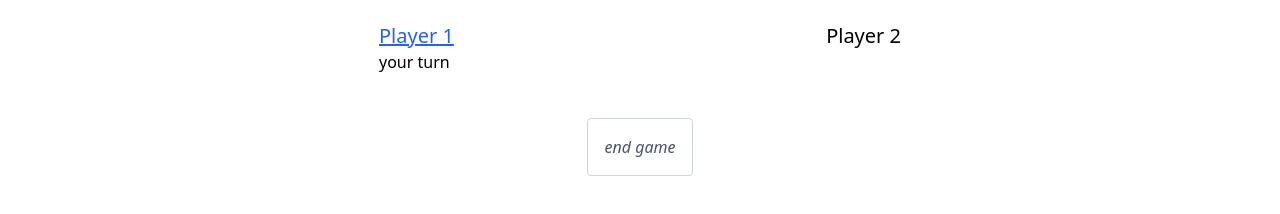
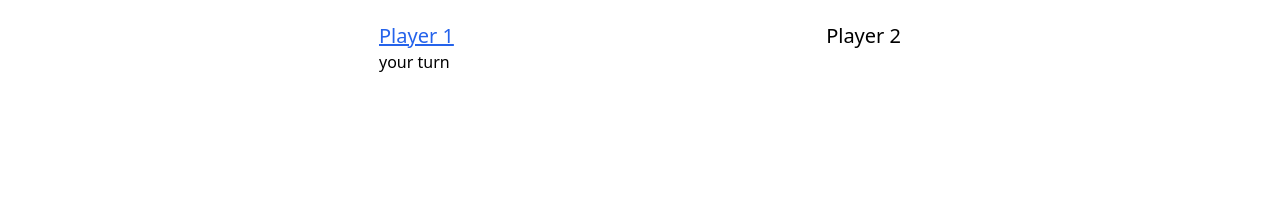
Before and after one commit to brianbancroft/connect-one-more-than-three, a React (Vite) app: page / in a window 1280 px wide. Both pictures are taken after a click on the button "START GAME". Shown: the part 586-800 px from the top of the page. Built offline with nearby package versions, Linux system fonts and the light colour scheme.

Commit message:
Handle reset

```diff
--- a/src/components/ActiveGame.jsx
+++ b/src/components/ActiveGame.jsx
@@ -1,5 +1,4 @@
-import React, { useReducer, useEffect } from "react";
-import PropTypes from "prop-types";
+import React, { useReducer } from "react";
 
 import Board from "./Board";
 import ButtonTriggerMove from "./ButtonTriggerMove";
@@ -38,15 +37,10 @@ function reducer(state, action) {
           currentUser: null,
         },
       };
-
-    default:
-      console.error("Unknwon case ", action.type);
   }
 }
 
-function ActiveGame(props) {
-  const { onGameEnd } = props;
-
+function ActiveGame() {
   const playerColors = ["blue", "red"];
   const [state, dispatch] = useReducer(reducer, initialState);
 
@@ -96,7 +90,6 @@ function ActiveGame(props) {
 
   function handleEndGame() {
     dispatch({ type: "reset" });
-    onGameEnd();
   }
 
   return (
@@ -134,12 +127,6 @@ function ActiveGame(props) {
           />
         </div>
         <div className="capitalize flex w-full items-center pt-12 flex-col">
-          <button
-            onClick={handleEndGame}
-            className="bg-slate-20onGameEnd(0 text-slate-600 italic p-4 border border-slate-300 rounded"
-          >
-            end game
-          </button>
           {stalemate && !victory ? (
             <h2 className="text-2xl font-bold underline capitalize">
               stalemate
@@ -158,15 +145,18 @@ function ActiveGame(props) {
           ) : (
             <></>
           )}
+          {(stalemate || victory) && (
+            <button
+              onClick={handleEndGame}
+              className="bg-slate-20onGameEnd(0 text-slate-600 italic p-4 border border-slate-300 rounded"
+            >
+              Start Over
+            </button>
+          )}
         </div>
       </section>
     </div>
   );
 }
 
-ActiveGame.propTypes = {
-  /** Action that takes place on game end */
-  onGameEnd: PropTypes.func.isRequired,
-};
-
 export default ActiveGame;
--- a/src/hooks/useDetectVictory.js
+++ b/src/hooks/useDetectVictory.js
@@ -13,6 +13,8 @@ function useDetectVictory({ boardStatus, lastPiecePlayed }) {
       activePiecesSet.has("red")
     ) {
       setStalemate(true);
+    } else {
+      setStalemate(false);
     }
   }, [boardStatus]);
 
@@ -23,7 +25,8 @@ function useDetectVictory({ boardStatus, lastPiecePlayed }) {
       row: rowIndex,
     } = lastPiecePlayed;
 
-    if (rowIndex === null) return;
+    // Ensures victory is reset on first trigger
+    if (rowIndex === null) setVictory("");
 
     const positionInBoard = ({ x, y }) => x >= 0 && x <= 6 && y >= 0 && y <= 5;
 
@@ -83,6 +86,14 @@ function useDetectVictory({ boardStatus, lastPiecePlayed }) {
     }
   }, [lastPiecePlayed, boardStatus]);
 
+  const _reset = useEffect(
+    () => () => {
+      setStalemate(false);
+      setVictory("");
+    },
+    []
+  );
+
   return { victory, stalemate };
 }
 
```
